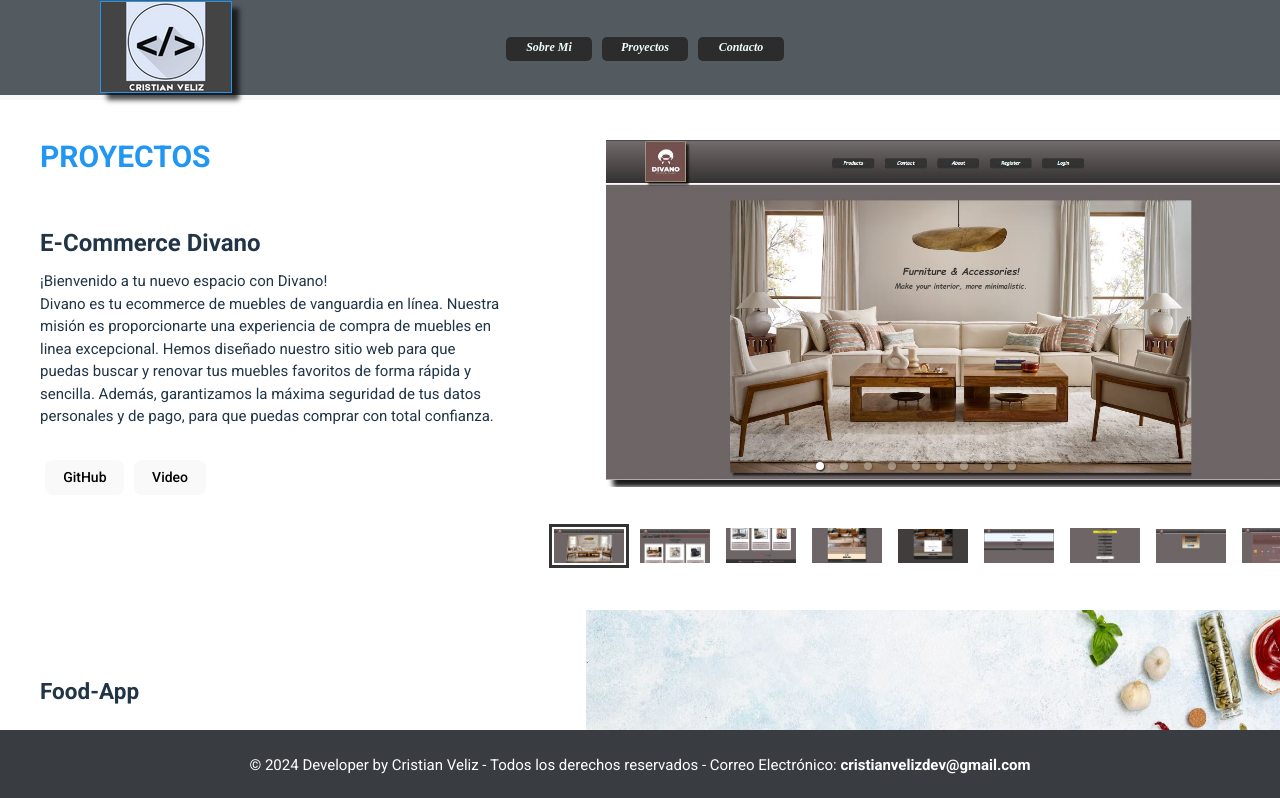
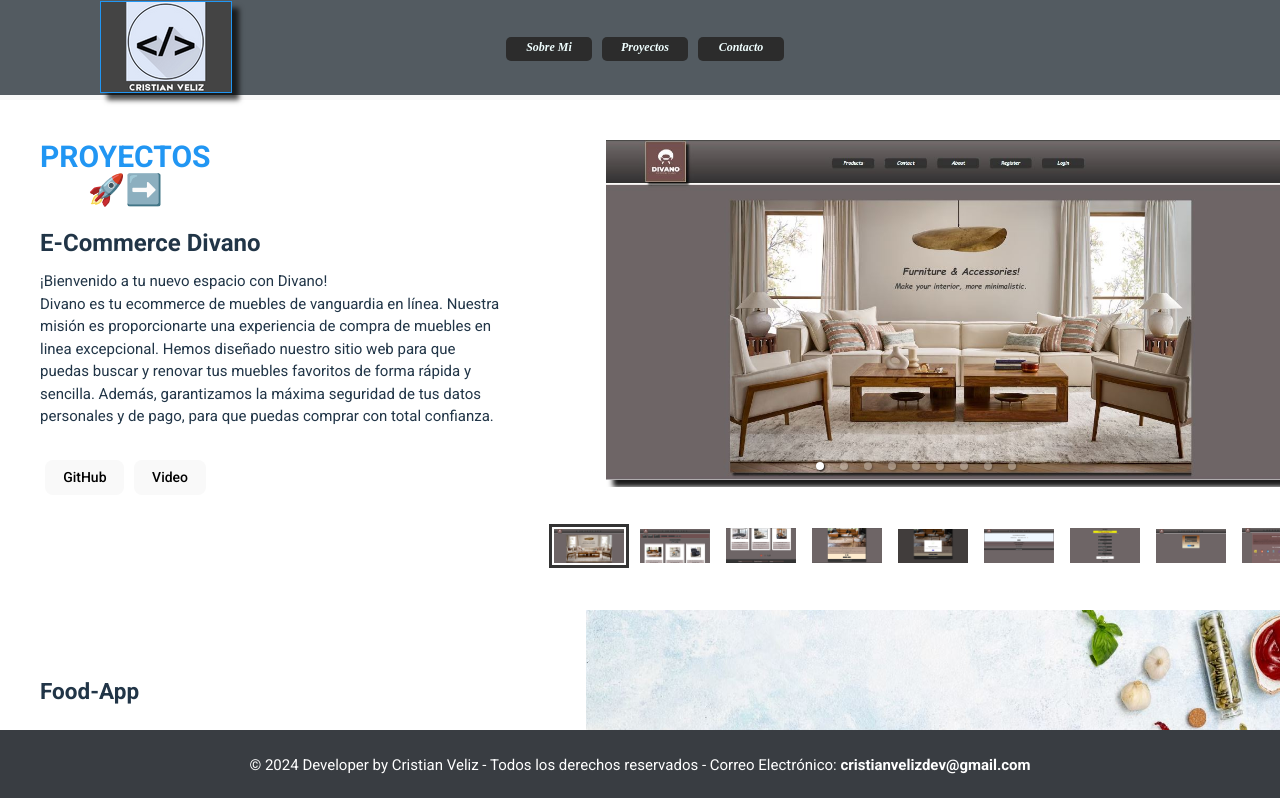
Before and after one commit to Cristian-Veliz/Porfolio-web, a React (Vite) app: page /proyects in a window 1280 px wide. Shown: the top 798 px of the page. Built offline with nearby package versions, Linux system fonts and the light colour scheme.

Commit message:
SeModificaProyectos

```diff
--- a/src/views/Proyects/Proyects.jsx
+++ b/src/views/Proyects/Proyects.jsx
@@ -21,7 +21,7 @@ function Proyects() {
   return (
     <div className={style.principal}>
       <div className={style.content}>
-        <h1 style={{ fontSize: "30px" }}>PROYECTOS</h1>
+      <h1 style={{ fontSize: "30px", display: 'inline-flex', margin: 0 }}>PROYECTOS🚀➡️</h1>
         <h2>E-Commerce Divano</h2>
         <p style={{ fontSize: "15px", top: "-20px" }}>
           ¡Bienvenido a tu nuevo espacio con Divano! <br />
```
